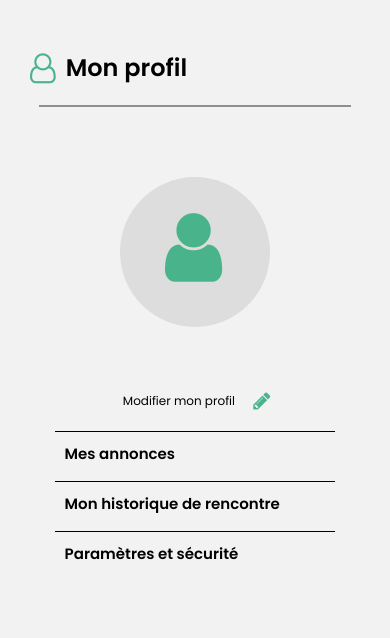
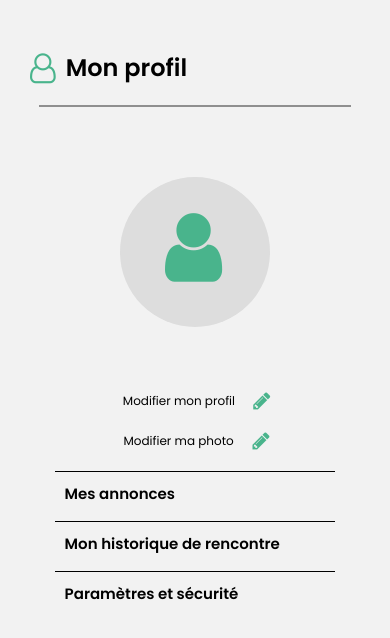
Before and after one commit to Manuman974/RemoteFrenchies-frontend, a React Native app: screen /ProfilScreen in a window 390 px wide. Shown: the top 638 px of the page. Built offline with nearby package versions, Linux system fonts and the light colour scheme.

Commit message:
photo de profil fonctionnelle

```diff
--- a/reducers/user.js
+++ b/reducers/user.js
@@ -1,7 +1,7 @@
 import { createSlice } from '@reduxjs/toolkit';
 
 const initialState = {
-    value: { token: null, firstname: null, lastname: null, job: null, business: null, city: null, e_mail: null, photos: [] },
+    value: { token: null, firstname: null, lastname: null, job: null, business: null, city: null, e_mail: null, photos: [], photoProfile: '' },
 };
 
 export const userSlice = createSlice({
@@ -23,8 +23,11 @@ export const userSlice = createSlice({
         removePhoto: (state, action) => {
             state.value.photos = state.value.photos.filter((data) => data !== action.payload);
         },
+        addPhotoProfile: (state, action) => {
+            state.value.photoProfile = action.payload;
+        },
     },
 });
 
-export const { login, addPhoto, removePhoto, updatePhoto } = userSlice.actions;
+export const { login, addPhoto, removePhoto, addPhotoProfile } = userSlice.actions;
 export default userSlice.reducer;
--- a/screens/AnnouncementScreen.js
+++ b/screens/AnnouncementScreen.js
@@ -16,7 +16,6 @@ export default function AnnouncementScreen({ navigation }) {
     const user = useSelector((state) => state.user.value);
 
     const photos = user.photos.map((photoUrl, index) => {
-        console.log(photoUrl)
         return (
             <View key={index} style={styles.annonceContainer}>
                 <Image source={{ uri: photoUrl }} style={styles.photo} />
--- a/screens/ProfilScreen.js
+++ b/screens/ProfilScreen.js
@@ -1,3 +1,4 @@
+import React, { useState } from "react";
 import {
     StyleSheet,
     View,
@@ -5,14 +6,60 @@ import {
     KeyboardAvoidingView,
     SafeAreaView,
     TouchableOpacity,
+    Image,
 } from "react-native";
 import Icon from 'react-native-vector-icons/FontAwesome';
+import * as ImagePicker from 'expo-image-picker';
+import { useDispatch, useSelector } from 'react-redux';
+import { addPhotoProfile } from '../reducers/user';
 import CustomProfilButton from "../components/CustomProfilButton";
-import { useSelector } from 'react-redux';
 
 
 export default function ProfilScreen({ navigation }) {
     const user = useSelector((state) => state.user.value);
+    const dispatch = useDispatch();
+
+    const openCameraAsync = async () => {
+        let permissionResult = await ImagePicker.requestCameraPermissionsAsync();
+
+        if (permissionResult.granted === false) {
+            Alert.alert("Autorisez-vous Remote frenchies à accéder à votre appareil photo");
+            return;
+        }
+
+        let result = await ImagePicker.launchCameraAsync({
+            allowsEditing: true,
+            aspect: [4, 3],
+            quality: 1,
+        });
+        // Si l'utilisateur n'a pas annulé la prise de photo
+        if (!result.canceled) {
+
+            // Préparer les données pour l'envoi
+            const formData = new FormData();
+            formData.append("photoFromFront", {
+                uri: result.assets[0].uri,
+                name: "photo.jpg",
+                type: "image/jpeg",
+            });
+
+
+            // Envoi de la photo au serveur
+            fetch('http://192.168.1.39:3000/profile', {
+                method: "POST",
+                body: formData,
+            })
+                .then((response) => response.json())
+                .then((data) => {
+                    if (data && data.result) {
+                        // Ajouter au magasin Redux si le téléchargement a réussi
+                        dispatch(addPhotoProfile(data.url));
+                    } else {
+                        Alert.alert("Échec du téléchargement de la photo");
+                    }
+                });
+        }
+    };
 
     return (
         <KeyboardAvoidingView>
@@ -24,11 +71,18 @@ export default function ProfilScreen({ navigation }) {
                     </View>
                     <View style={styles.separator}></View>
                     <View style={styles.profilContainer} >
-                        <Icon name='user' style={styles.profilIcon} size={80} color='#49B48C' />
+                        {user.photoProfile ? (
+                            <Image source={{ uri: user.photoProfile }} style={styles.profilImage} />
+                        ) : (
+                            <Icon name='user' style={styles.profilIcon} size={80} color='#49B48C' />
+                        )}
                         <Text style={styles.h2}> {user.firstname} {user.lastname}</Text>
                         <Text style={styles.h3}> {user.job} </Text>
                         <TouchableOpacity style={styles.modifyProfil}>
                             <Text style={styles.body2}> Modifier mon profil</Text><Icon name='pencil' style={styles.reply} size={20} color='#49B48C' />
+                        </TouchableOpacity>
+                        <TouchableOpacity onPress={openCameraAsync} style={styles.modifyProfil}>
+                            <Text style={styles.body2}> Modifier ma photo</Text><Icon name='pencil' style={styles.reply} size={20} color='#49B48C' />
                         </TouchableOpacity>
 
                         <View>
@@ -92,6 +146,17 @@ const styles = StyleSheet.create({
         borderRadius: 100,
     },
 
+    profilImage: {
+        marginTop: 50,
+        //backgroundColor: '#DDDDDD',
+        width: 150,
+        height: 150,
+        padding: 30,
+        paddingHorizontal: 45,
+        alignSelf: 'center',
+        borderRadius: 100,
+    },
+
     profilContainer: {
         alignSelf: 'center',
         justifyContent: 'center',
--- a/screens/SignInScreen.js
+++ b/screens/SignInScreen.js
@@ -45,7 +45,7 @@ export default function SignInScreen({ navigation }) {
             .then((data) => {
                 if (data.result) {
                     console.log(data);
-          dispatch(login({ firstname:data.firstname, lastname:data.lastname, job:data.job, business:data.business, main_adress:data.main_adress, e_mail: signInE_mail, token: data.token }));
+                    dispatch(login({ firstname: data.firstname, lastname: data.lastname, job: data.job, business: data.business, main_adress: data.main_adress, e_mail: signInE_mail, token: data.token }));
                     setSignInE_mail("");
                     setSignInPassword("");
                     setError("");
```
Lines whose indentation alone changed are shown as unchanged.
